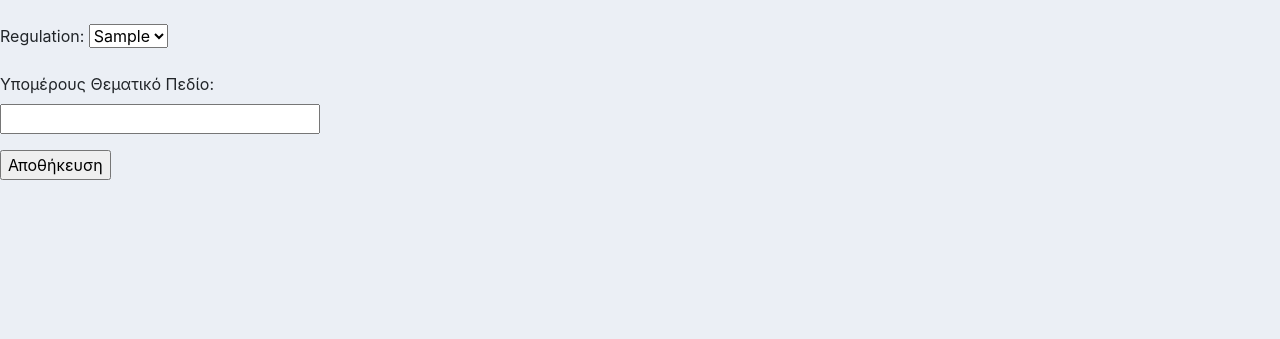
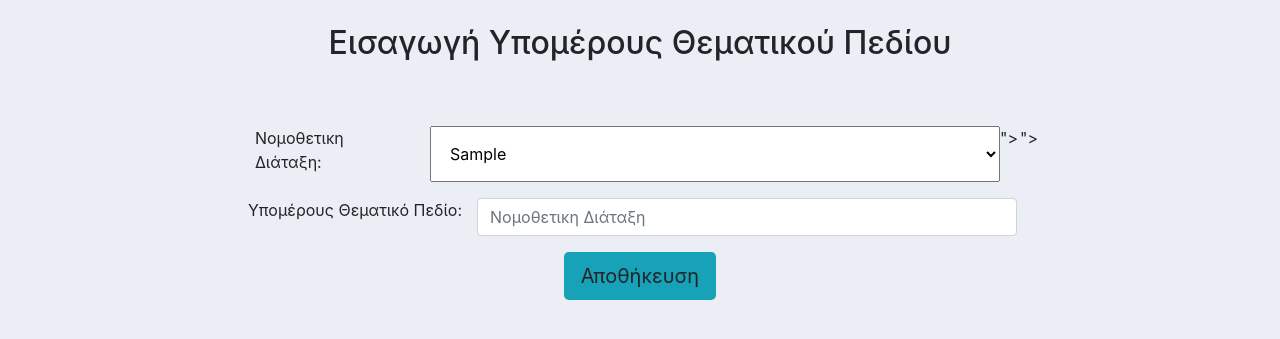
Before and after one commit to Johnbin89/AthTechSD2020, a Django app: page /accounts/new_subfield/ in a window 1280 px wide. Shown: the part 68-407 px from the top of the page. Run offline with Django 3.2, Linux system fonts and the light colour scheme; a user stored in the database is signed in; tables that the repository leaves empty hold one stand-in row (values such as "Sample post"); parts of the project's set-up code (start-up, migrations or seed data) failed here and were passed over; some libraries are stand-ins or nearby versions.

Commit message:
Design - mini changes

```diff
--- a/accounts/static/css/forms.css
+++ b/accounts/static/css/forms.css
@@ -5,6 +5,11 @@ p input {
 
 .headline {
     text-align: center;
+    margin-bottom: 2em;
+}
+
+.container {
+    margin-top: 2em!important;
 }
 
 .reglist {
--- a/accounts/templates/new_subfield.html
+++ b/accounts/templates/new_subfield.html
@@ -4,21 +4,56 @@
 {% block title %}New SubField{% endblock %}
 
 {% block head %}
-  {{ block.super }}
+{{ block.super }}
 
-  <link rel="stylesheet" href="{% static 'css/forms.css' %}">
+<link rel="stylesheet" href="{% static 'css/forms.css' %}">
 
 {% endblock %}
 
 {% block page_content %}
-    </br>
-    <form action = '' method="POST">
+<br>
+<!--<form action='' method="POST">-->
+<!--    {% csrf_token %}-->
+<!--    {{ form.as_p }}-->
+<!--    <label for="id_regulation">Regulation:</label>-->
+<!--    <select name="regulation" id="id_regulation">-->
+<!--        {% for regulation in regulations %}-->
+<!--        <option value="{{ regulation.regulation }}" selected="">{{ regulation.regulation }}</option>-->
+<!--        {% endfor %}-->
+<!--    </select>-->
+
+<!--    <label for="id_subField">Υπομέρους Θεματικό Πεδίο:</label>-->
+<!--    <input type="text" name="subField" required="" id="id_subField">-->
+<!--    <input type="submit" value="Αποθήκευση"/>-->
+<!--</form>-->
+<h2 class="headline">Εισαγωγή Υπομέρους Θεματικού Πεδίου</h2>
+<div class="container">
+    <form action='' method="POST">
         {% csrf_token %}
-        {{ form.as_p }}
-        <input type="submit" value="Αποθήκευση" />
+<!--                {{ form.as_p }}-->
+        <div class="form-group row justify-content-md-center row justify-content-md-center">
+            <label for="id_regulation" class="col-sm-2 control-label">Nομοθετικη Διάταξη:</label>
+            <select class="col-sm-6" name="regulation" id="id_regulation">
+                {% for f in form %}
+                <option value="{{ f }}"></option>
+                {% endfor %}
+            </select>
+        </div>
+        <div class="form-group row justify-content-md-center row justify-content-md-center">
+            <label for="id_subField">Υπομέρους Θεματικό Πεδίο:</label>
+            <div class="col-sm-6">
+                <input name="subField" type="text" class="form-control" id="id_subField"
+                       placeholder="Nομοθετικη Διάταξη" >
+            </div>
+
+        </div>
+        <div class="row justify-content-md-center">
+            <input class="btn bg-info btn-lg" type="submit" name="submit" value="Αποθήκευση"/>
+        </div>
     </form>
+</div>
 {% endblock %}
 
 {% block scripts %}
-  {{ block.super }}
+{{ block.super }}
 {% endblock %}
--- a/accounts/templates/regulation_list.html
+++ b/accounts/templates/regulation_list.html
@@ -11,7 +11,7 @@
 {% endblock %}
 
 {% block page_content %}
-    </br>
+    <br>
     <h2 class="headline">Διαθέσιμα Πεδία Τεχνικής Νομοθεσίας</h2>
     <div class="reglist ">
         <ul class="regulation list-group">
--- a/accounts/urls.py
+++ b/accounts/urls.py
@@ -14,6 +14,7 @@ urlpatterns = [
     path('ypan_profile/<user_id>', views_accounts.YpAnProfile.as_view() , name='ypan_profile'),
     path('esyd_profile/<user_id>', views_accounts.EsydProfile.as_view() , name='esyd_profile'),
     path('regulation/',views_accounts.regulation_view, name='regulation'),
+    # path('regulation_selection/', views_accounts.regulation_selection, name='regulation_selection'),
     path('new_regulation/',views_accounts.NewRegulation.as_view(),name='new_regulation'),
     path('new_subfield/',views_accounts.NewSubField.as_view(),name='new_subfield')
 ]
--- a/accounts/views.py
+++ b/accounts/views.py
@@ -39,7 +39,8 @@ def regulation_view(request):
         'regulations': Regulation.objects.all(),
         'regulation_page': True
     }
-    return render(request, 'regulation_list.html', context)
+    template = 'regulation_list.html' or 'new_subfield.html'
+    return render(request, template, context)
 
 
 @method_decorator([login_required, foreas_required], name='dispatch')
```
Also changed, not shown: accounts/templates/new_regulation.html (+19 -7 lines), applications/templates/user_index.html (+53 -1 lines), applications/views.py (+7 -1 lines).
